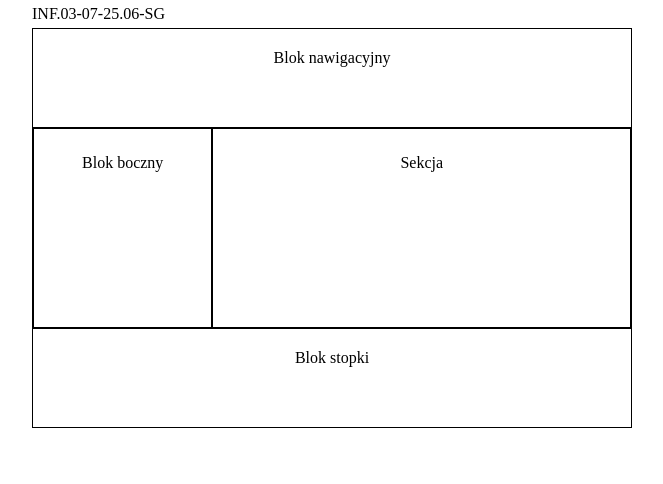
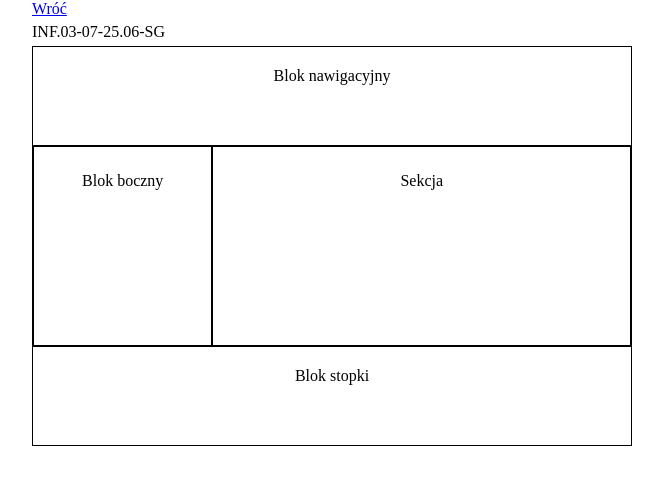
Before and after one commit to MichalB1TP/lato7, a plain HTML site: page index.html in a window 1280 px wide. Shown: the whole page, without its empty margins (308-971 px from the left). Drawn offline with Linux system fonts and the light colour scheme.

Commit message:
Update index.html

```diff
--- a/index.html
+++ b/index.html
@@ -73,6 +73,7 @@
     </style>
 </head>
 <body>
+    <a href="https://michalb1tp.github.io/mama/">Wróć</a>
     <B><P>INF.03-07-25.06-SG</P></B>
 
     <nav>
@@ -96,4 +97,5 @@
     </footer>
 
 </body>
+
 </html>
```
